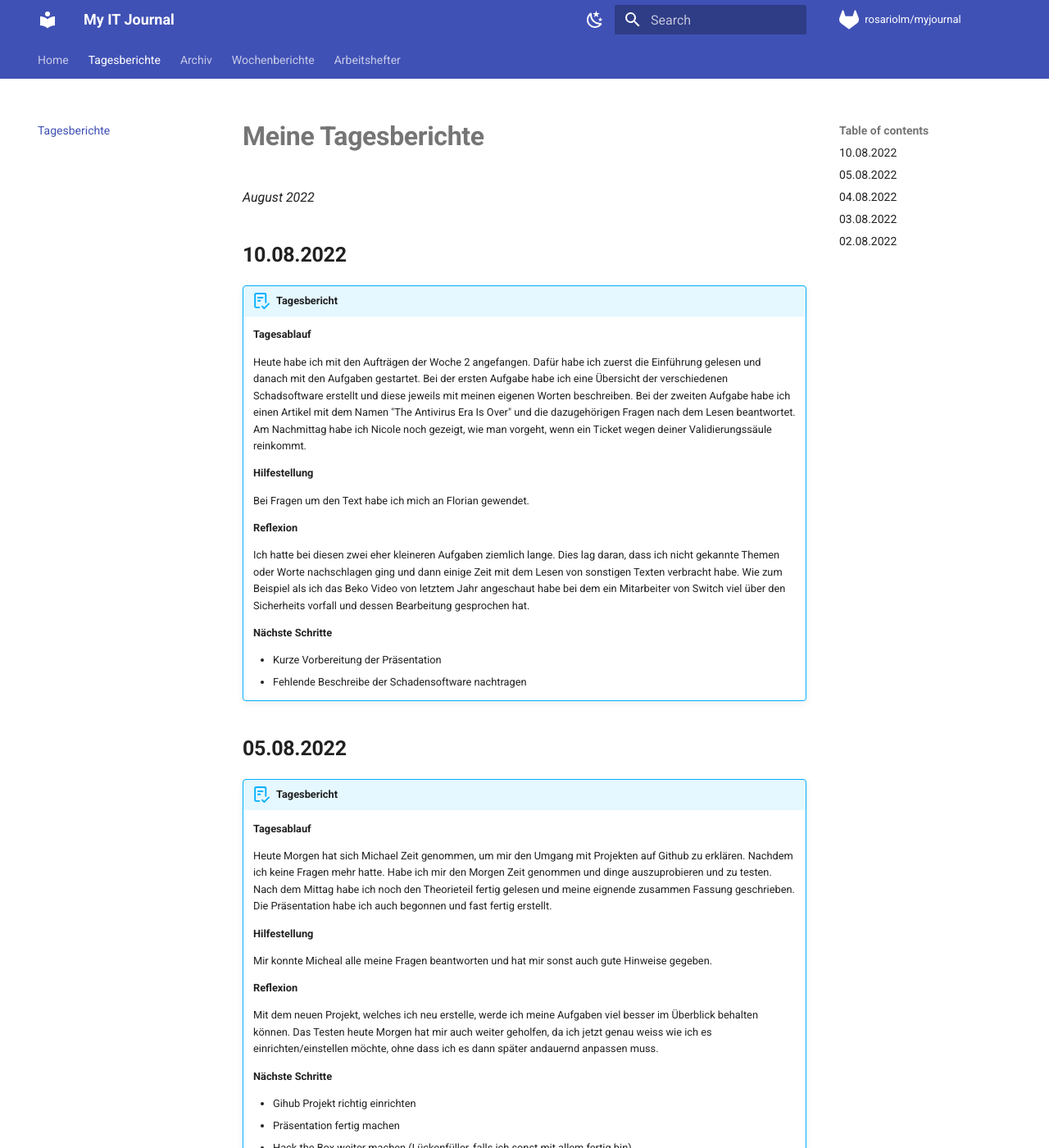
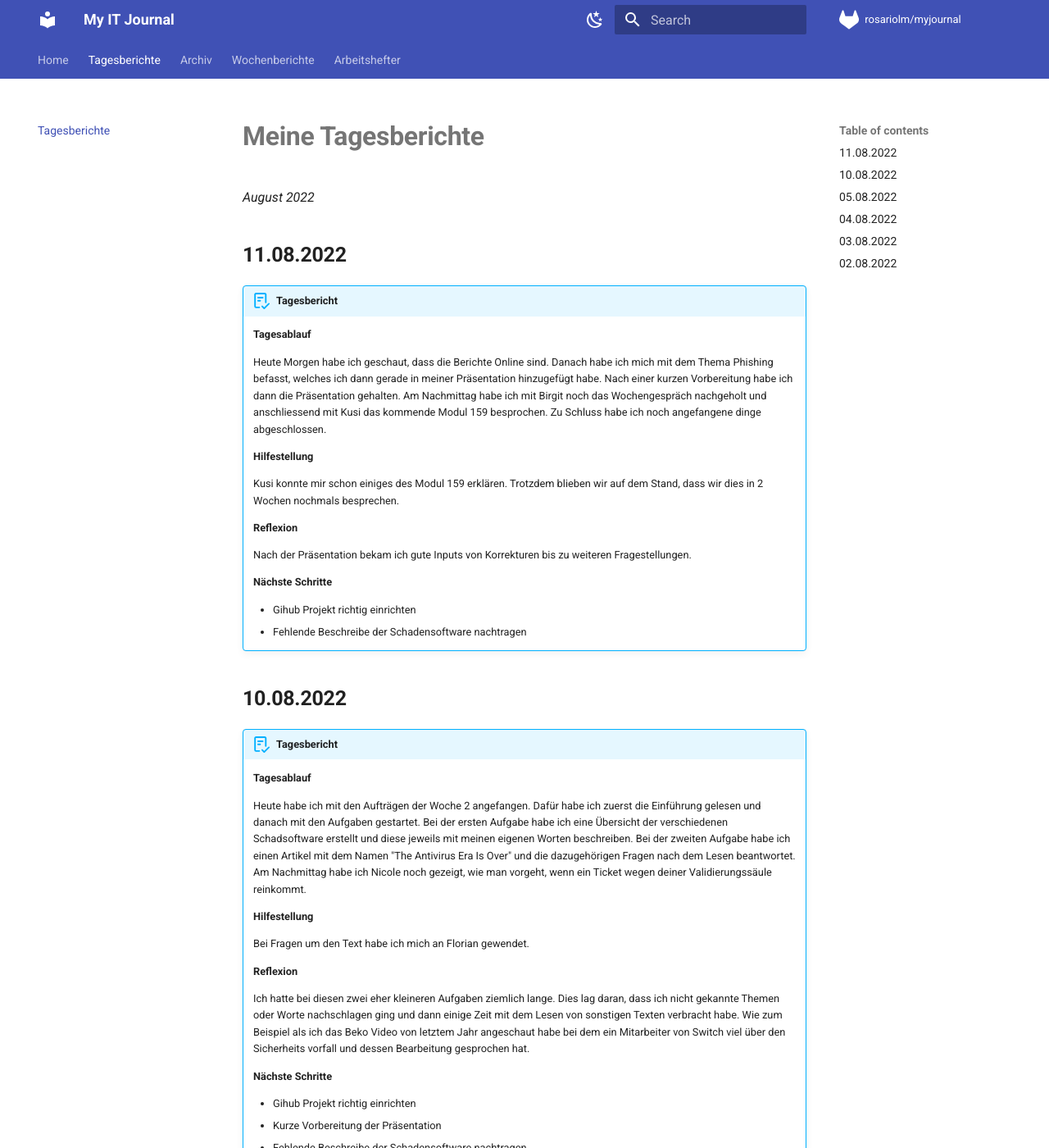
Before and after one commit to rosariolm/myjournal, an MkDocs documentation site: the page built from docs/tberichte.md, in a window 1280 px wide and 1400 px high. Shown: the whole window at 82% size. Built offline with MkDocs 1.6.1 and Material for MkDocs 9.7.7, drawn with Linux system fonts in a browser that asks for light colours; comment, search, counter and statistics services are not loaded.

Commit message:
tbericht 11.08.2022

```diff
--- a/docs/tberichte.md
+++ b/docs/tberichte.md
@@ -2,6 +2,26 @@
 
 
 *August 2022*
+
+## **11.08.2022**
+
+!!! abstract "Tagesbericht"
+    **Tagesablauf**
+
+    Heute Morgen habe ich geschaut, dass die Berichte Online sind. Danach habe ich mich mit dem Thema Phishing befasst, welches ich dann gerade in meiner Präsentation hinzugefügt habe. Nach einer kurzen Vorbereitung habe ich dann die Präsentation gehalten. Am Nachmittag habe ich mit Birgit noch das Wochengespräch nachgeholt und anschliessend mit Kusi das kommende Modul 159 besprochen. Zu Schluss habe ich noch angefangene dinge abgeschlossen.
+
+    **Hilfestellung**
+
+    Kusi konnte mir schon einiges des Modul 159 erklären. Trotzdem blieben wir auf dem Stand, dass wir dies in 2 Wochen nochmals besprechen.
+
+    **Reflexion**
+
+    Nach der Präsentation bekam ich gute Inputs von Korrekturen bis zu weiteren Fragestellungen.
+
+    **Nächste Schritte**
+
+    - Gihub Projekt richtig einrichten
+    - Fehlende Beschreibe der Schadensoftware nachtragen
 
 ## **10.08.2022**
 
@@ -20,6 +40,7 @@
 
     **Nächste Schritte**
 
+    - Gihub Projekt richtig einrichten
     - Kurze Vorbereitung der Präsentation
     - Fehlende Beschreibe der Schadensoftware nachtragen
 
```
